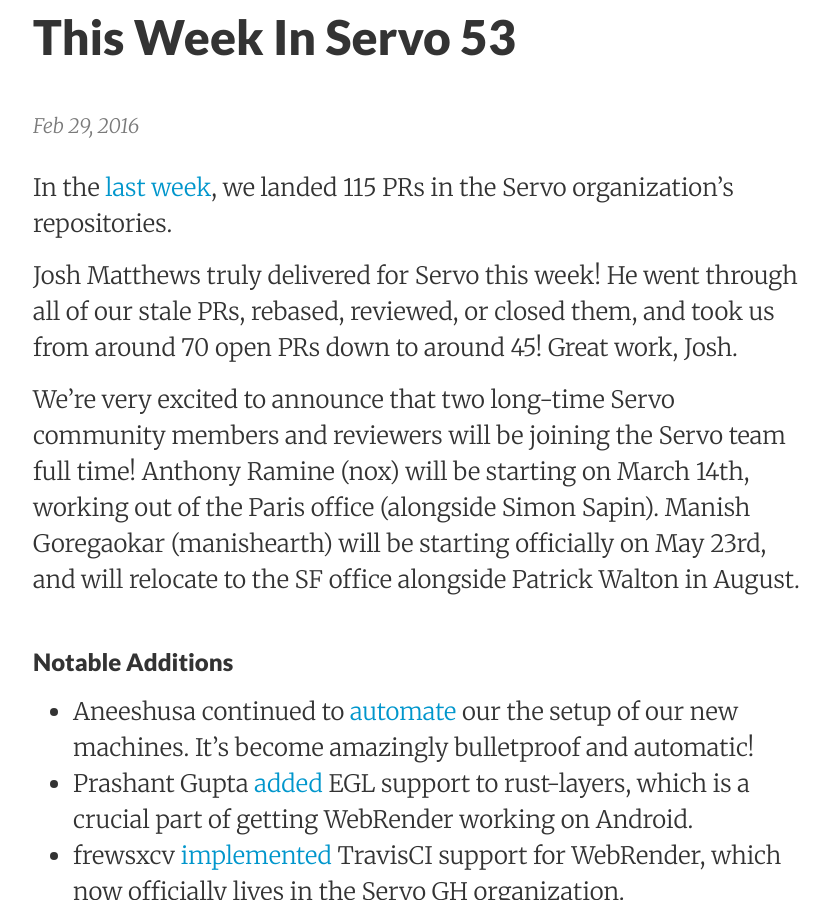
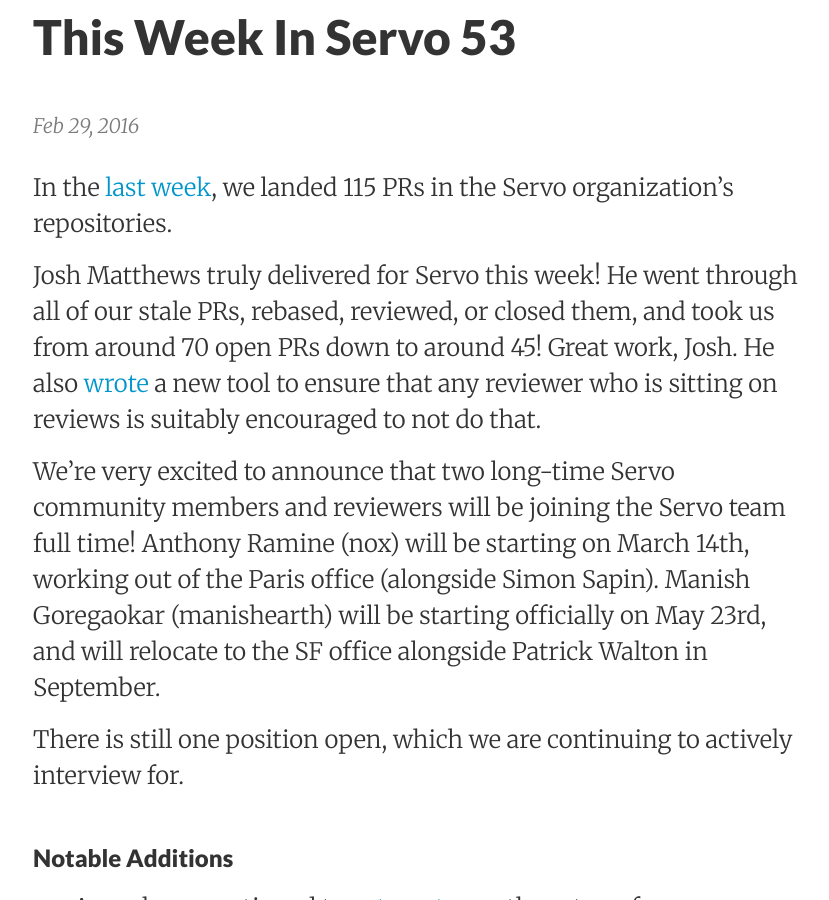
Before and after one commit to servo/blog.servo.org, a Jekyll site: the page built from _posts/2016-02-29-twis-53.md, in a window 1280 px wide and 900 px high, scrolled down 191 px. Shown: the whole window, without its empty margins (223-1052 px from the left). Built offline with Jekyll 4.4.1, drawn with Linux system fonts in a browser that asks for light colours.

Commit message:
manish's updates

```diff
--- a/_posts/2016-02-29-twis-53.md
+++ b/_posts/2016-02-29-twis-53.md
@@ -8,9 +8,11 @@
 
 In the [last week](https://github.com/pulls?page=1&q=is%3Apr+is%3Amerged+closed%3A2016-02-22..2016-02-29+user%3Aservo), we landed 115 PRs in the Servo organization's repositories.
 
-Josh Matthews truly delivered for Servo this week! He went through all of our stale PRs, rebased, reviewed, or closed them, and took us from around 70 open PRs down to around 45! Great work, Josh.
+Josh Matthews truly delivered for Servo this week! He went through all of our stale PRs, rebased, reviewed, or closed them, and took us from around 70 open PRs down to around 45! Great work, Josh. He also [wrote](http://www.joshmatthews.net/who-reviews-the-reviewers/) a new tool to ensure that any reviewer who is sitting on reviews is suitably encouraged to not do that.
 
-We're very excited to announce that two long-time Servo community members and reviewers will be joining the Servo team full time! Anthony Ramine (nox) will be starting on March 14th, working out of the Paris office (alongside Simon Sapin). Manish Goregaokar (manishearth) will be starting officially on May 23rd, and will relocate to the SF office alongside Patrick Walton in August.
+We're very excited to announce that two long-time Servo community members and reviewers will be joining the Servo team full time! Anthony Ramine (nox) will be starting on March 14th, working out of the Paris office (alongside Simon Sapin). Manish Goregaokar (manishearth) will be starting officially on May 23rd, and will relocate to the SF office alongside Patrick Walton in September.
+
+There is still one position open, which we are continuing to actively interview for.
 
 ### Notable Additions
 
```
